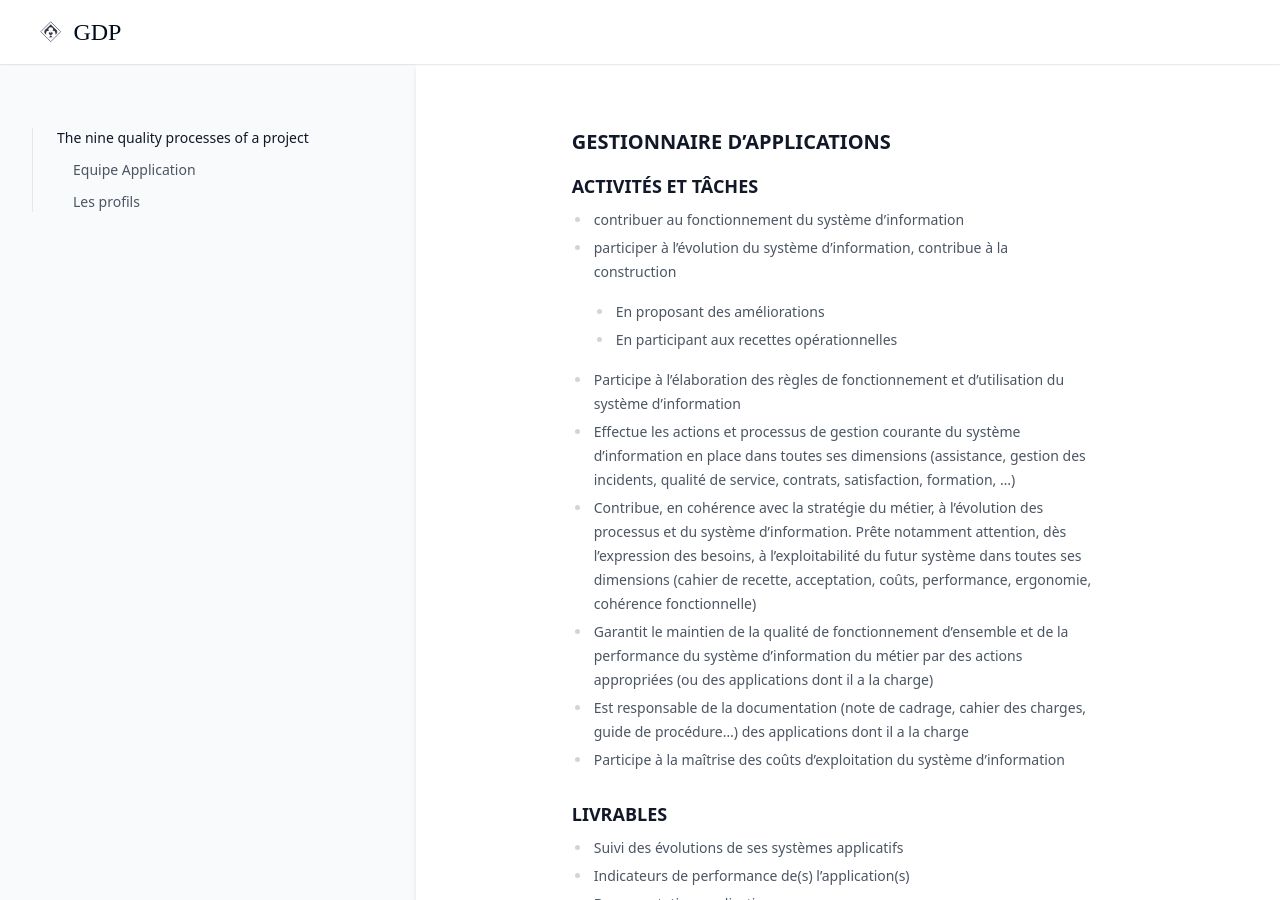
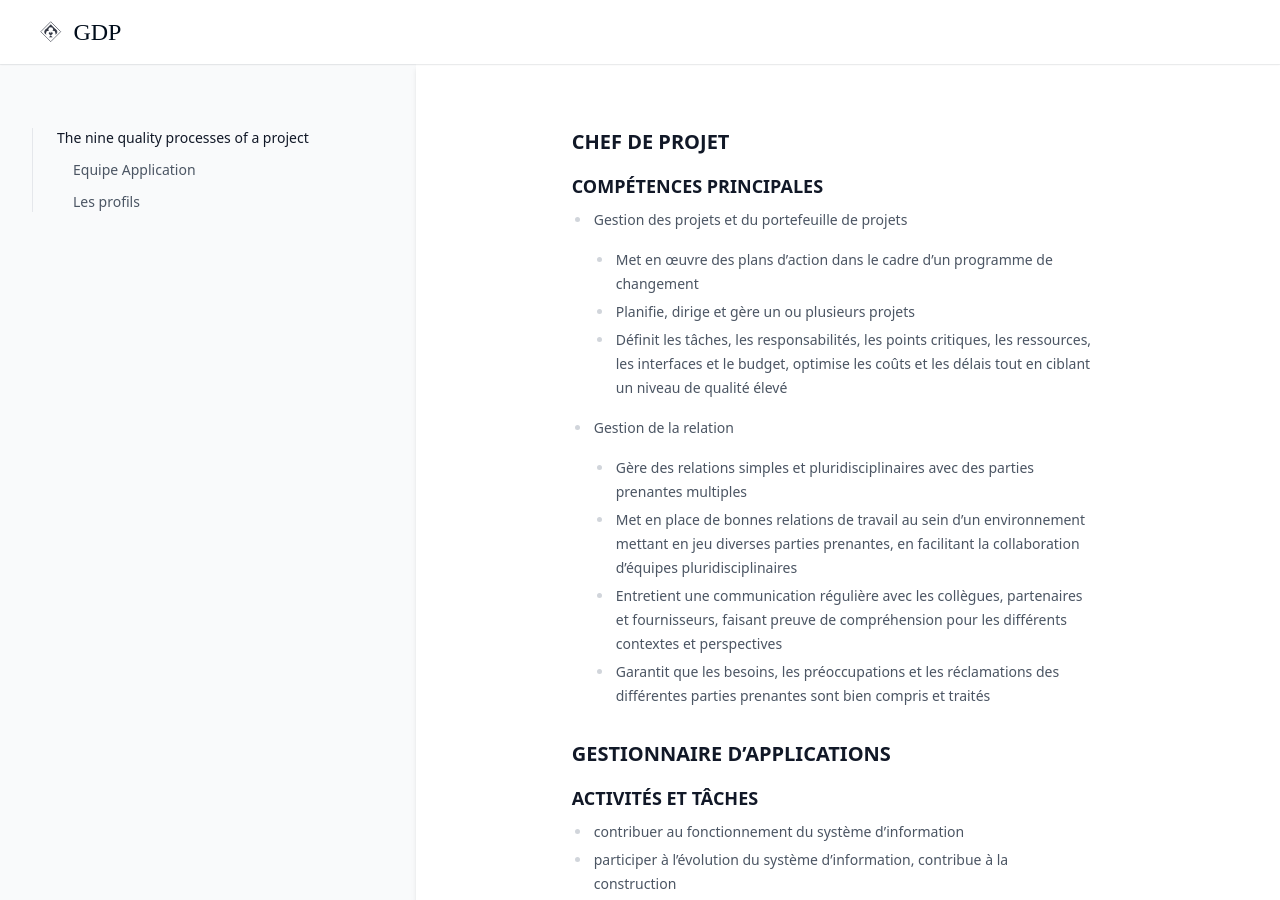
Before and after one commit to greglejeune/ebook, a Jekyll site: the page built from _gdp/profils.md, in a window 1280 px wide and 900 px high. Built offline with Jekyll 4.4.1, drawn with Linux system fonts in a browser that asks for light colours.

Commit message:
Update profils.md

```diff
--- a/_gdp/profils.md
+++ b/_gdp/profils.md
@@ -3,6 +3,20 @@ layout: gdp
 title: "Les profils"
 category: process
 ---
+
+## CHEF DE PROJET
+
+### COMPÉTENCES PRINCIPALES
+
+- Gestion des projets et du portefeuille de projets
+  - Met en œuvre des plans d'action dans le cadre d'un programme de changement
+  - Planifie, dirige et gère un ou plusieurs projets
+  - Définit les tâches, les responsabilités, les points critiques, les ressources, les interfaces et le budget, optimise les coûts et les délais tout en ciblant un niveau de qualité élevé
+- Gestion de la relation
+  - Gère des relations simples et pluridisciplinaires avec des parties prenantes multiples
+  - Met en place de bonnes relations de travail au sein d'un environnement mettant en jeu diverses parties prenantes, en facilitant la collaboration d'équipes pluridisciplinaires
+  - Entretient une communication régulière avec les collègues, partenaires et fournisseurs, faisant preuve de compréhension pour les différents contextes et perspectives
+  - Garantit que les besoins, les préoccupations et les réclamations des différentes parties prenantes sont bien compris et traités
 
 ## GESTIONNAIRE D’APPLICATIONS
 
```
